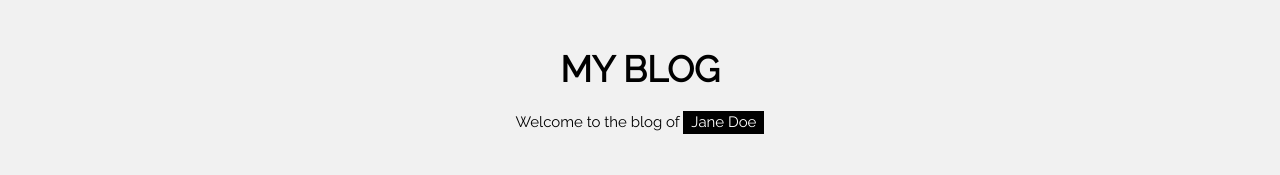
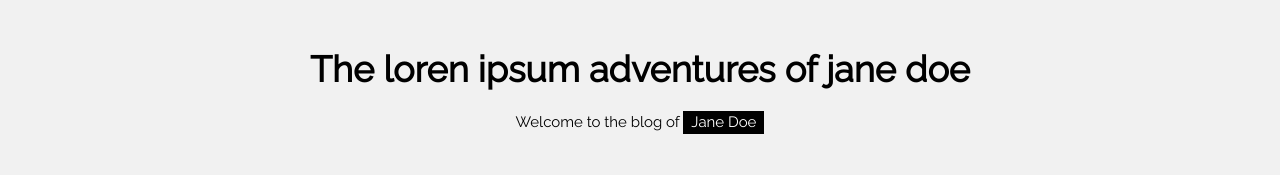
Before and after one commit to Lockhart01/node-test, a website: page node-app/index.html in a window 1280 px wide. Shown: the top 175 px of the page. Drawn offline with nearby package versions, Linux system fonts and the light colour scheme.

Commit message:
modified html file, changed app version

```diff
--- a/node-app/index.html
+++ b/node-app/index.html
@@ -16,7 +16,7 @@ and is wrapped around the whole page content, except for the footer in this exam
 
 <!-- Header -->
 <header class="w3-container w3-center w3-padding-32">
-  <h1><b>MY BLOG</b></h1>
+  <h1><b>The loren ipsum adventures of jane doe</b></h1>
   <p>Welcome to the blog of <span class="w3-tag">Jane Doe</span></p>
 </header>
 
--- a/node-app/package.json
+++ b/node-app/package.json
@@ -1,6 +1,6 @@
 {
   "name": "test-app",
-  "version": "1.0.0",
+  "version": "2.0.0",
   "description": "some test nodejs app",
   "main": "server.js",
   "scripts": {
```
